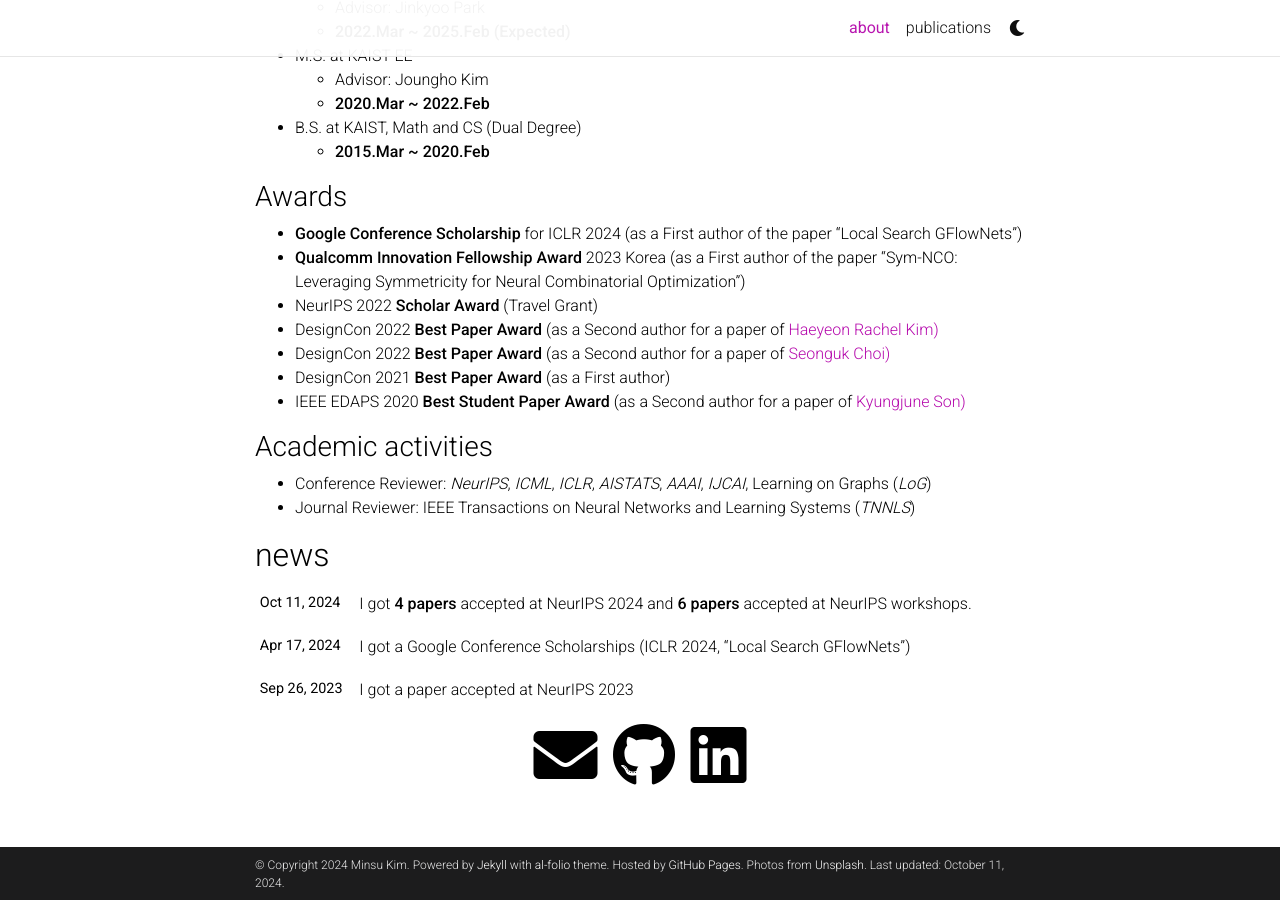
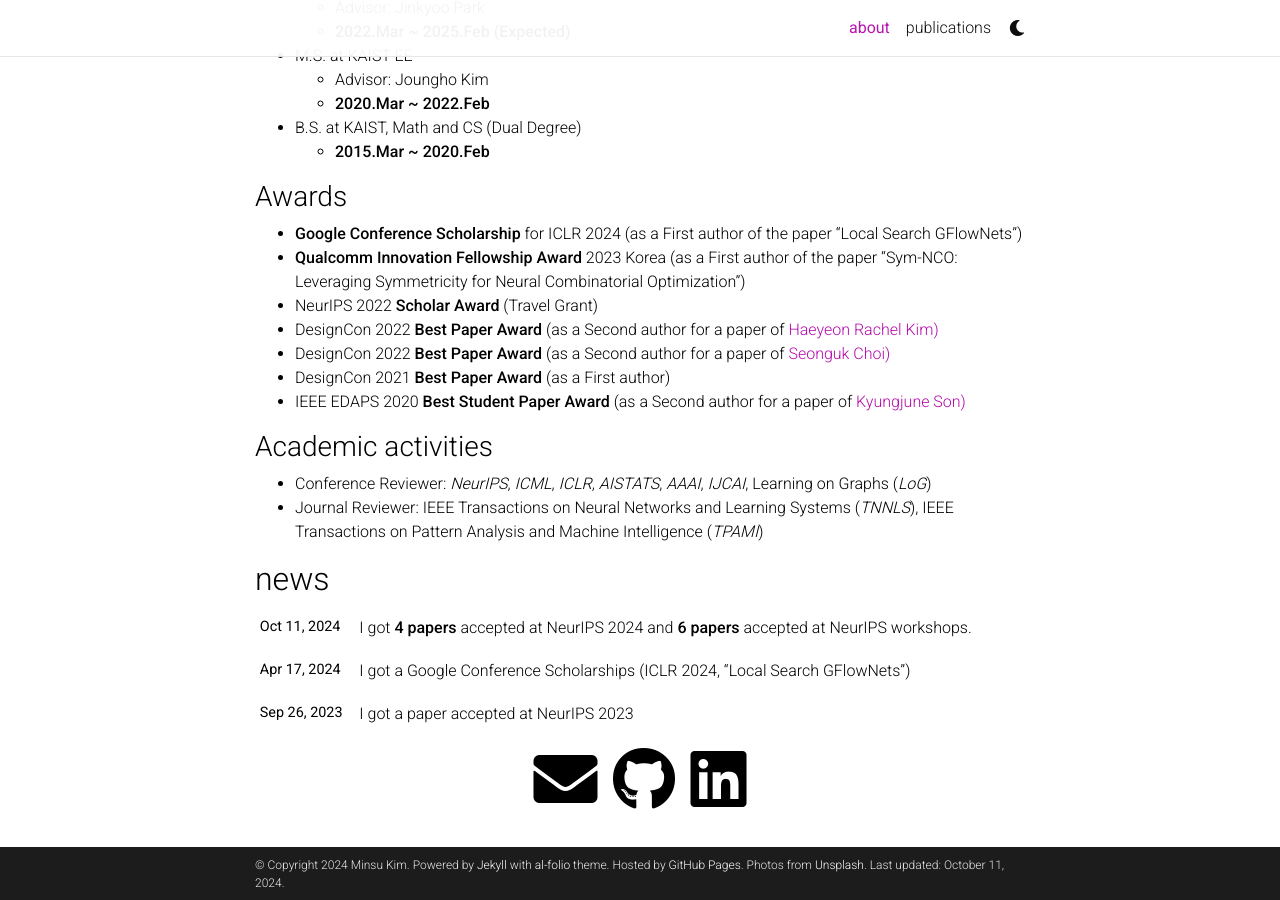
Before and after one commit to minsuukim/minsuukim.github.io, a Jekyll site: the page built from _pages/about.md, in a window 1280 px wide and 900 px high, scrolled down 1796 px. Built offline with Jekyll 4.4.1, drawn with Linux system fonts in a browser that asks for light colours; comment, search, counter and statistics services are not loaded; a style sheet for code colours, icons or effects is not loaded.

Commit message:
Update about.md

```diff
--- a/_pages/about.md
+++ b/_pages/about.md
@@ -87,4 +87,4 @@ One surprising fact about my background is that I worked in hardware system desi
 ### Academic activities
 
 - Conference Reviewer: *NeurIPS*, *ICML*, *ICLR*, *AISTATS*, *AAAI*, *IJCAI*, Learning on Graphs (*LoG*)
-- Journal Reviewer: IEEE Transactions on Neural Networks and Learning Systems (*TNNLS*)
+- Journal Reviewer: IEEE Transactions on Neural Networks and Learning Systems (*TNNLS*), IEEE Transactions on Pattern Analysis and Machine Intelligence (*TPAMI*)
```
